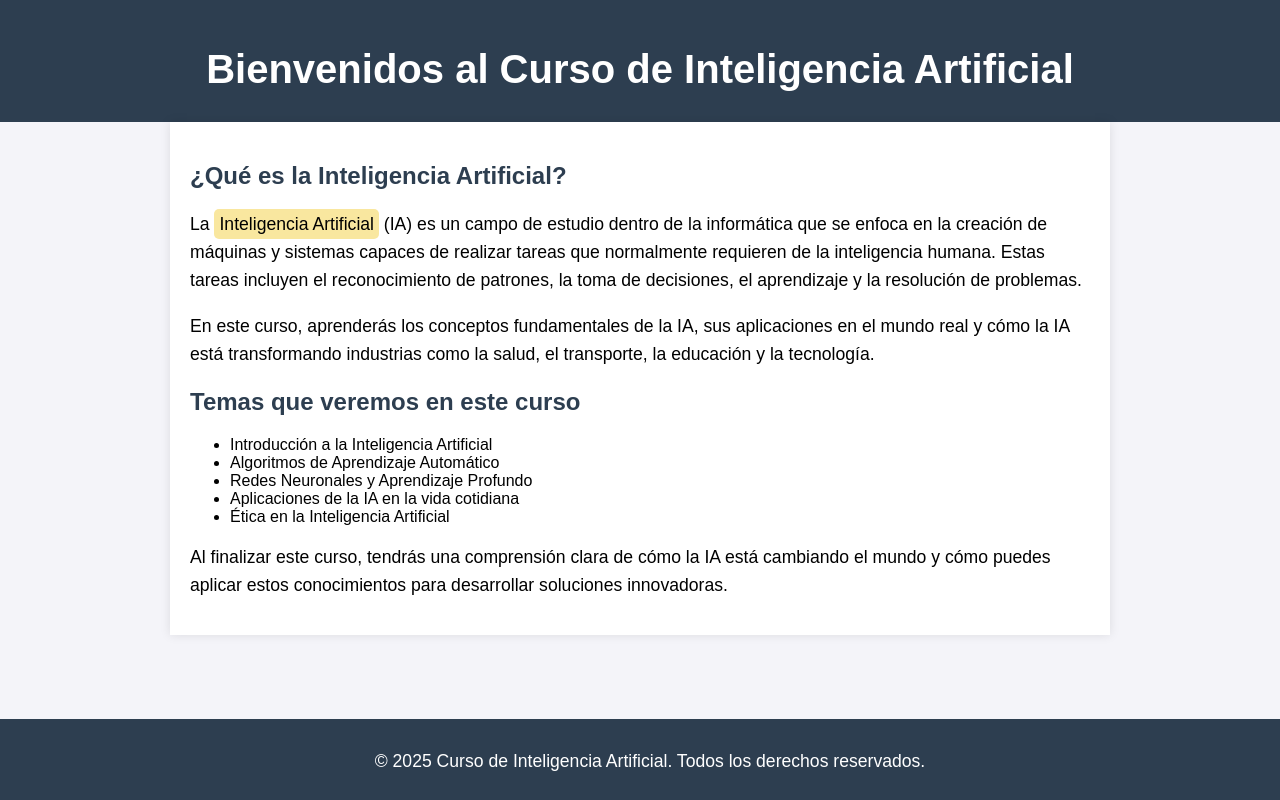
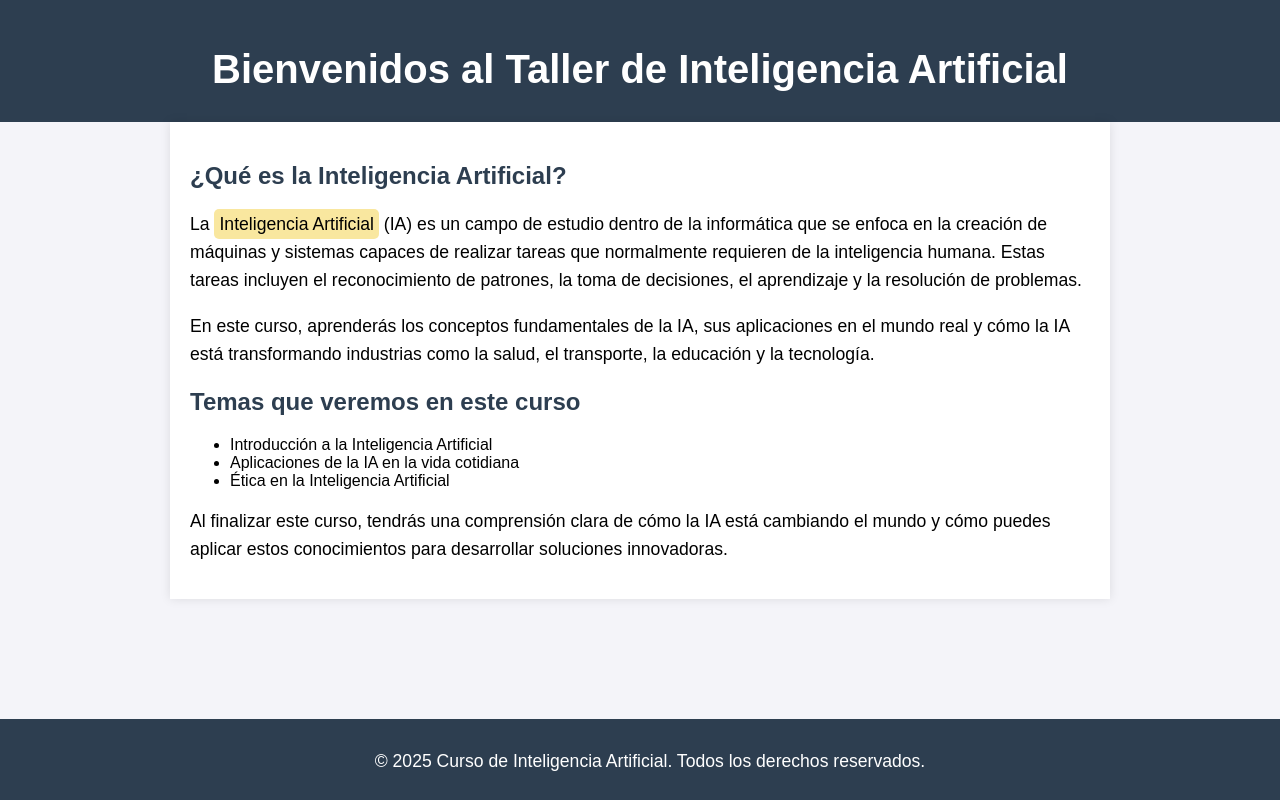
Before and after one commit to colegionorbridge/colegionorbridge, a plain HTML site: page index.html in a window 1280 px wide. Drawn offline with Linux system fonts and the light colour scheme.

Commit message:
Update index.html

```diff
--- a/index.html
+++ b/index.html
@@ -3,7 +3,7 @@
 <head>
     <meta charset="UTF-8">
     <meta name="viewport" content="width=device-width, initial-scale=1.0">
-    <title>Bienvenidos al Curso de Inteligencia Artificial</title>
+    <title>Bienvenidos al Taller de Inteligencia Artificial</title>
     <style>
         body {
             font-family: Arial, sans-serif;
@@ -55,7 +55,7 @@
 <body>
 
     <header>
-        <h1>Bienvenidos al Curso de Inteligencia Artificial</h1>
+        <h1>Bienvenidos al Taller de Inteligencia Artificial</h1>
     </header>
 
     <main>
@@ -69,8 +69,6 @@
         <h2>Temas que veremos en este curso</h2>
         <ul>
             <li>Introducción a la Inteligencia Artificial</li>
-            <li>Algoritmos de Aprendizaje Automático</li>
-            <li>Redes Neuronales y Aprendizaje Profundo</li>
             <li>Aplicaciones de la IA en la vida cotidiana</li>
             <li>Ética en la Inteligencia Artificial</li>
         </ul>
```
